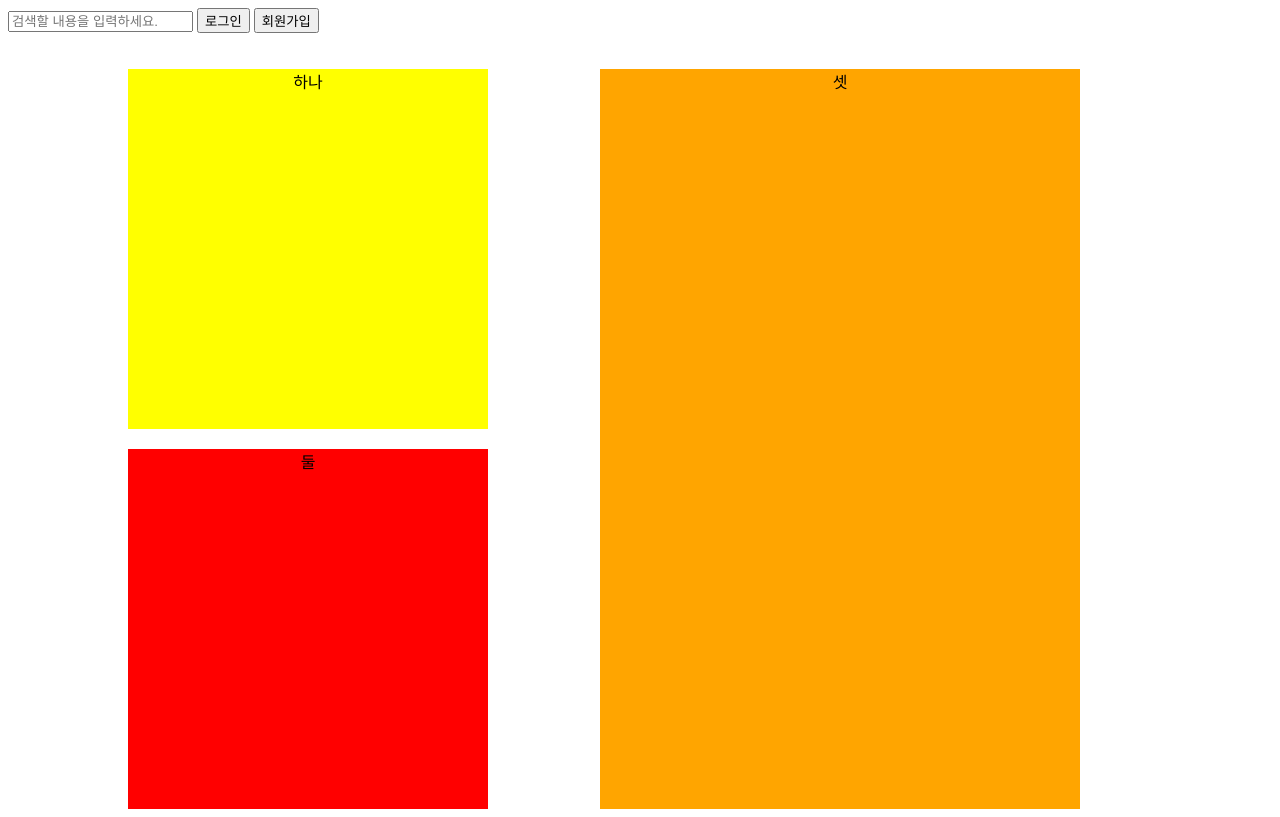
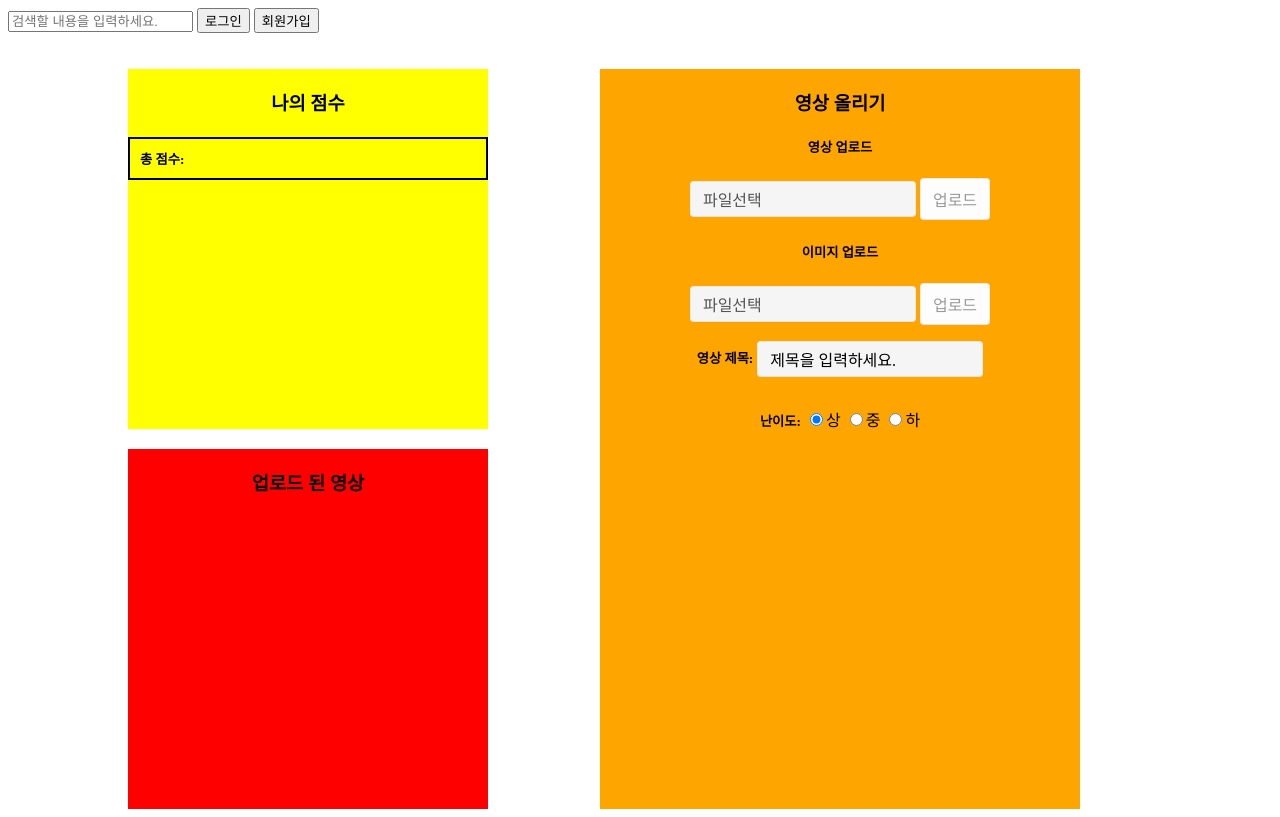
Before and after one commit to mangchhe/django-posture-correction, a Django app: page /mypageView in a window 1280 px wide. Run offline with Django 3.2, Linux system fonts and the light colour scheme.

Commit message:
video 재생을 위한 환경 설정 및 my page 화면 구성

```diff
--- a/Edus/models.py
+++ b/Edus/models.py
@@ -7,7 +7,8 @@ from django.db import models
 class EdusDB(models.Model): # 학습 디비 클래스
 
     edu_days = models.DateTimeField(auto_now_add=True)                  # 학습일, auto_now_add : insert 시에만 현재 날짜로 갱신됨
-    # video_id = models.ForeignKey(VideosDB, on_delete = models.CASCADE)  # 영상 번호, models.CASCADE : 주키 삭제 시 외래키 같이 삭제(연쇄 삭제)
-    # user_id = models.ForeignKey(UsersDB, on_delete = models.CASCADE)    # 사용자 번호
+    video_id = models.ForeignKey("Videos.VideosDB", on_delete = models.CASCADE)  # 영상 번호, models.CASCADE : 주키 삭제 시 외래키 같이 삭제(연쇄 삭제)
+    #user_id = models.ForeignKey("Users.UsersDB", on_delete = models.CASCADE)    # 사용자 번호
     recode_video = models.FileField(upload_to='')                       # 녹화 영상, upload_to : 파일 저장 경로 지정
     score = models.IntegerField(default=0)                              # 점수, default = 기본 값
+    #video = models.ForeignKey("videos.Video")
--- a/Edus/templates/mypageView.html
+++ b/Edus/templates/mypageView.html
@@ -1,13 +1,8 @@
 {% load static %}
 
-<title>
-    마이페이지
-</title>
-
+<head>
     <link rel ='stylesheet' type='text/css' href='{% static "mypageView.css" %}'>
-
-<body>
-    <head>
+    <title>마이페이지</title>
     <form>
         <input type = 'text' placeholder = "검색할 내용을 입력하세요." />
         <button type = 'button' onclick = 'alert("로그인을 눌렀습니다.")'>
@@ -17,11 +12,100 @@
             회원가입
         </button>
     </form>
+
+    <style>
+        .score{
+            padding:10px;
+            border: 2px solid black;
+            text-align: left;
+        }
+
+        .filebox input[type="file"] {
+            position: absolute;
+            width: 1px;
+            height: 1px;
+            padding: 0;
+            margin: -1px;
+            overflow: hidden;
+            clip:rect(0,0,0,0);
+            border: 0;
+        }
+
+        .filebox label {
+            display: inline-block;
+            padding: .5em .75em;
+            color: #999;
+            font-size: inherit;
+            line-height: normal;
+            vertical-align: middle;
+            background-color: #fdfdfd;
+            cursor: pointer;
+            border: 1px solid #ebebeb;
+            border-bottom-color: #e2e2e2;
+            border-radius: .25em;
+            }
+
+            /* named upload */
+            .filebox .upload-name {
+                display: inline-block;
+                padding: .5em .75em; /* label의 패딩값과 일치 */
+                font-size: inherit;
+                font-family: inherit;
+                line-height: normal;
+                vertical-align: middle;
+                background-color: #f5f5f5;
+                border: 1px solid #ebebeb;
+                border-bottom-color: #e2e2e2;
+                border-radius: .25em;
+                -webkit-appearance: none; /* 네이티브 외형 감추기 */
+                -moz-appearance: none;
+                appearance: none;
+            }
+
+
+    </style>
 </head>
 
+<body>
     <div class = 'wrapper'>
-        <div id = 's_left_top'>하나</div>
-        <div id = 's_left_bottom'>둘</div>
-        <div id = 's_right'>셋</div>
+        <div id = 's_left_top'>
+            <h3>나의 점수</h3>
+            <h5 class="score">총 점수: </h5>
+        </div>
+        <div id = 's_left_bottom'>
+            <h3>업로드 된 영상</h3>
+        </div>
+        <div id = 's_right'>
+            <h3>영상 올리기</h3>
+
+            <h5>영상 업로드</h5>
+            <div class="filebox video">
+                <input class="upload-name" value="파일선택" disabled="disabled">
+                <label for="ex_filename">업로드</label>
+                <input type="file" id="ex_filename" class="upload-hidden">
+            </div>
+
+            <h5>이미지 업로드</h5>
+
+            <div class="filebox image">
+                <input class="upload-name" value="파일선택" disabled="disabled">
+                <label for="ex_filename">업로드</label>
+                <input type="file" id="ex_filename" class="upload-hidden">
+            </div>
+
+            <div class="filebox title">
+                <h5 style="display: inline-block;">영상 제목: </h5>
+                <input class="upload-name" value="제목을 입력하세요.">
+            </div>
+
+            <div>
+                <h5 style="display: inline-block;">난이도: </h5>
+                <input type="radio" name="level" checked="">상
+                <input type="radio" name="level">중
+                <input type="radio" name="level">하
+            </div>
+
+
+        </div>
     </div>
 </body>
--- a/Edus/views.py
+++ b/Edus/views.py
@@ -8,10 +8,12 @@ from Edus.camera import VideoCamera
 
 def play(request):
 
+	# 비디오 정보 (mp4, avi 등)
+
     return render(request, 'playView.html')
 
 def gen(camera): # https://item4.blog/2016-05-08/Generator-and-Yield-Keyword-in-Python/
-
+# 앨범 이미지
 	while True:
 
 		frame = camera.get_frame()
@@ -20,9 +22,9 @@ def gen(camera): # https://item4.blog/2016-05-08/Generator-and-Yield-Keyword-in-
 				b'Content-Type: image/jpeg\r\n\r\n' + frame + b'\r\n\r\n')
 
 def video_feed(request):
-
+# 웹캠 정보
 	return StreamingHttpResponse(gen(VideoCamera()),
-					content_type='multipart/x-mixed-replace; boundary=frame')
+					content_type='multipart/x-mixed-replace; boundary=frame') # 찾아보기
 
 # 마이페이지
 
--- a/Users/models.py
+++ b/Users/models.py
@@ -2,8 +2,8 @@ from django.db import models
 
 # Create your models here.
 
-class User(models.Model):
-    user_ID = models.CharField(max_length = 50) # 사용자 ID
+class UserDB(models.Model):
+    user_id = models.CharField(max_length = 50,primary_key=True) # 사용자 ID
     user_password = models.CharField(max_length = 50) # 사용자 비밀번호
     user_name = models.CharField(max_length = 50) # 사용자 이름
     user_birth = models.DateField() # 생년월일
--- a/Videos/models.py
+++ b/Videos/models.py
@@ -6,7 +6,11 @@ class VideosDB(models.Model):
 
     video_id = models.CharField(max_length=10,primary_key=True) # 비디오 id
     title = models.TextField(blank=False) # 제목
+    videofile= models.FileField(upload_to='videos/', null=True, verbose_name="") #video file
     video_img = models.ImageField(upload_to="") # 영상이미지
     views = models.IntegerField(default=0) # 조회수
     level = models.CharField(max_length=5) # 난이도
     start_date = models.DateTimeField(auto_now_add=True) # 개시일
+
+    def __str__(self):
+        return self.title + ": " + str(self.videofile)
```
Also changed, not shown: PostureCorrectionGameSite/settings.py (+4 -2 lines), Videos/forms.py (added, +8 -0 lines), Videos/templates/video.html (added, +29 -0 lines), Videos/views.py (+17 -0 lines). Lines whose indentation alone changed are shown as unchanged.
